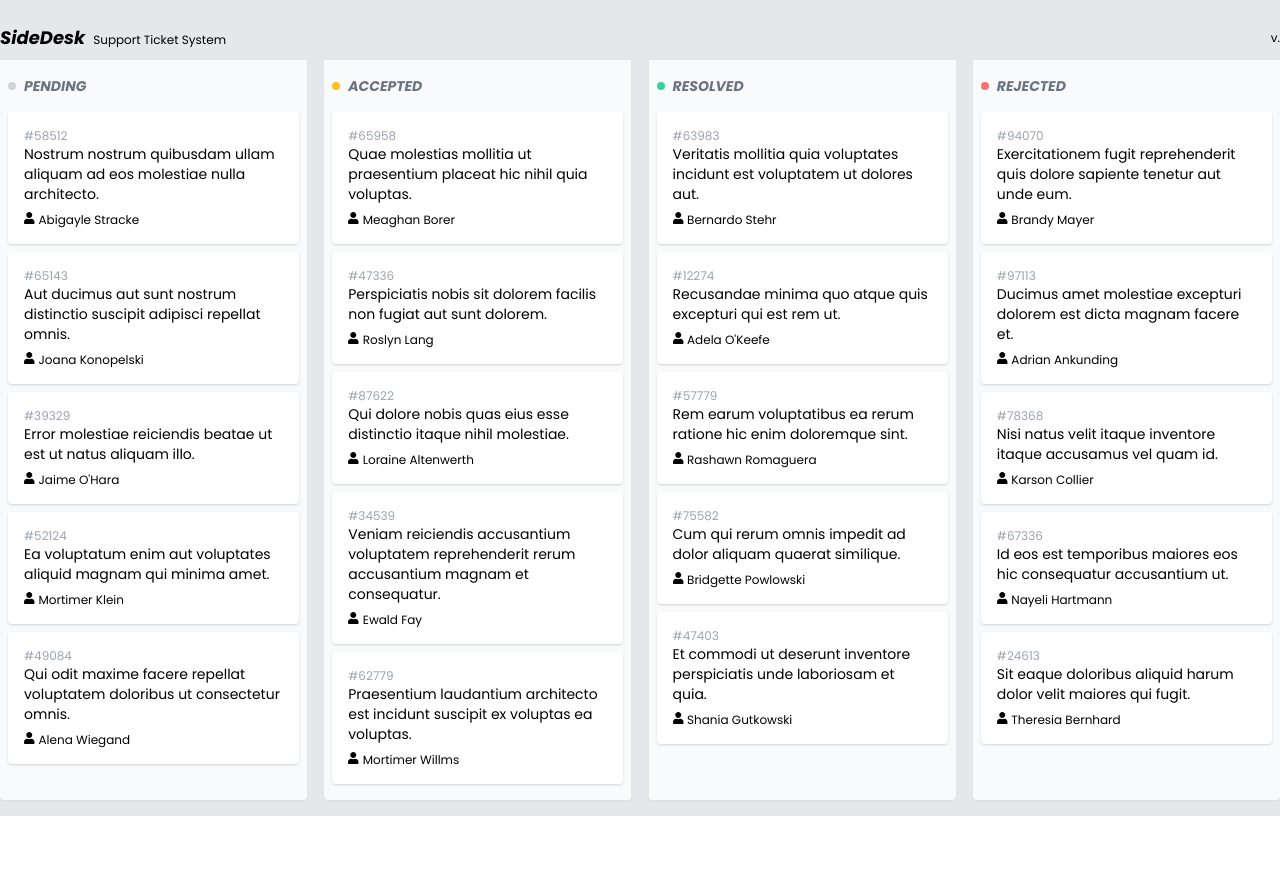
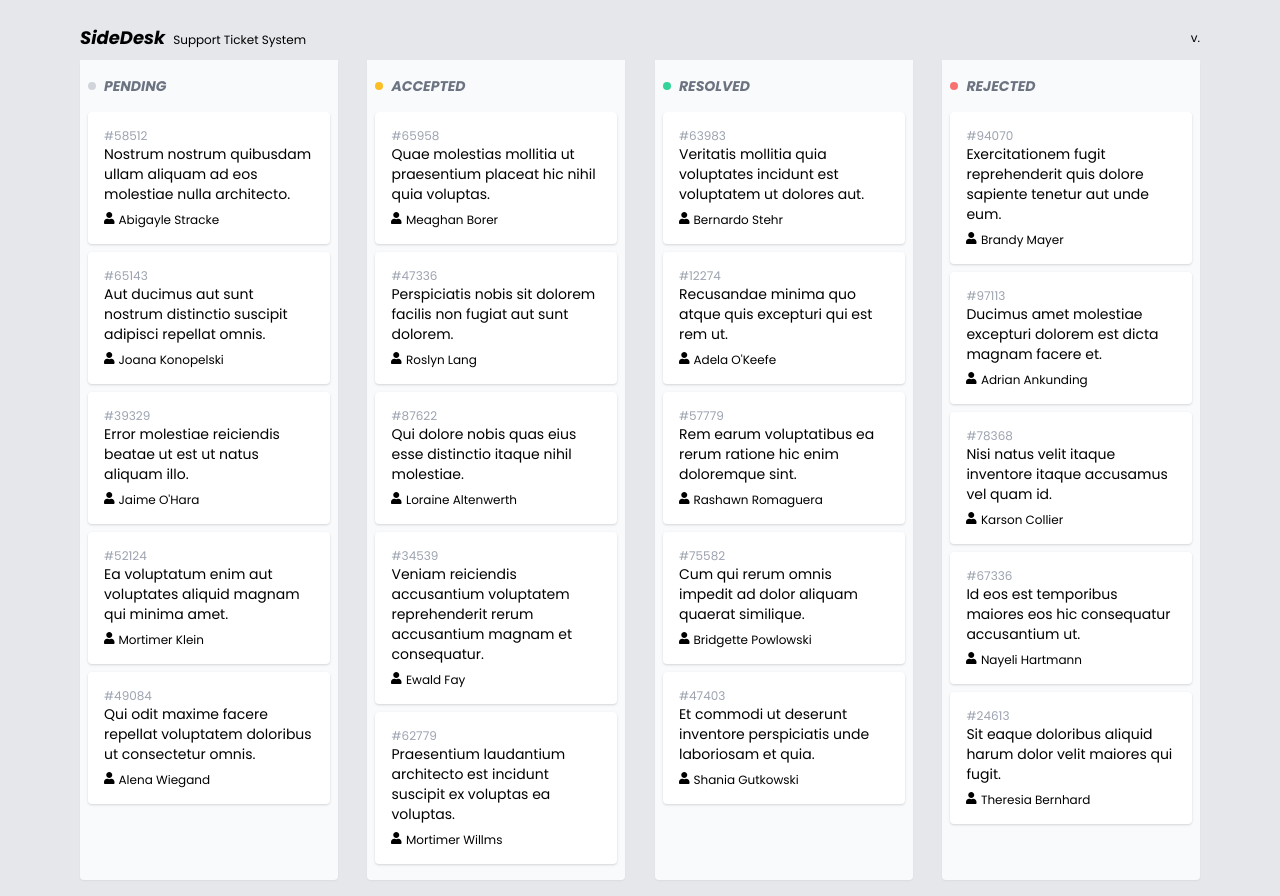
Before and after one commit to pknn/sidedesk-clientside, a React (Vite) app: page / in a window 1280 px wide. Before the commit the page ends 816 px from the top, so only its background shows below. Built offline with nearby package versions, Linux system fonts and the light colour scheme.

Commit message:
fixed lane content layout

```diff
--- a/src/components/Ticket/Lane/LaneComponent.styled.tsx
+++ b/src/components/Ticket/Lane/LaneComponent.styled.tsx
@@ -1,5 +1,5 @@
 import styled from 'styled-components'
 
 export const Basis = styled.div`
-  flex-basis: 24%;
+  flex-basis: 23%;
 `
--- a/tailwind.config.js
+++ b/tailwind.config.js
@@ -5,6 +5,13 @@ module.exports = {
     extend: {
       container: {
         center: true,
+        padding: {
+          DEFAULT: '1rem',
+          sm: '2rem',
+          lg: '4rem',
+          xl: '5rem',
+          '2xl': '6rem',
+        },
       },
     },
   },
```
